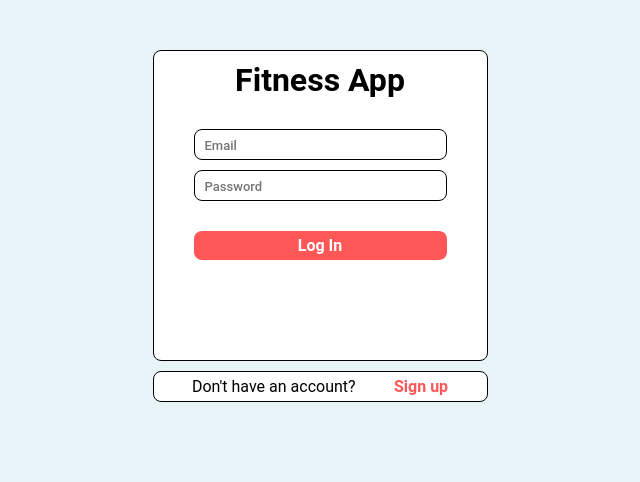
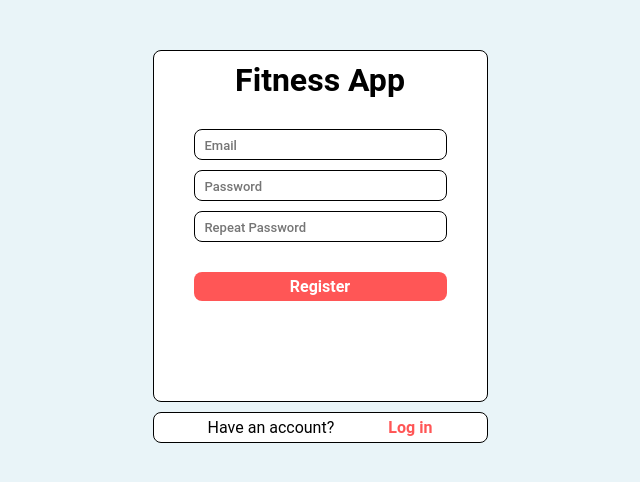
Before and after one commit to BorislavBenderov/fitness-app, a React (Create React App) app: page / in a window 1280 px wide. Shown: the top 482 px of the page, without its empty margins (320-960 px from the left). Built offline with nearby package versions, Linux system fonts and the light colour scheme.

Commit message:
Add register component

```diff
--- a/src/App.js
+++ b/src/App.js
@@ -1,9 +1,10 @@
 import { Login } from './components/auth/Login';
+import { Register } from './components/auth/Register';
 
 function App() {
   return (
     <div className="App">
-      <Login />
+      <Register />
     </div>
   );
 }
--- /dev/null
+++ b/src/components/auth/Register.js
@@ -0,0 +1,32 @@
+export const Register = () => {
+    return (
+        <div className="auth">
+            <div className="auth__container">
+                <h1>Fitness App</h1>
+                <form className="auth__form">
+                    <label htmlFor="email" />
+                    <input type="text" placeholder="Email" id="email" name="email" />
+                    <label htmlFor="password" />
+                    <input
+                        type="password"
+                        placeholder="Password"
+                        id="password"
+                        name="password"
+                    />
+                    <label htmlFor="repeatPassword" />
+                    <input
+                        type="password"
+                        placeholder="Repeat Password"
+                        id="repeatPassword"
+                        name="repeatPassword"
+                    />
+                    <button type="submit">Register</button>
+                </form>
+            </div>
+            <div className="auth__action">
+                <p>Have an account?</p>
+                <a href="/">Log in</a>
+            </div>
+        </div>
+    );
+}
```
